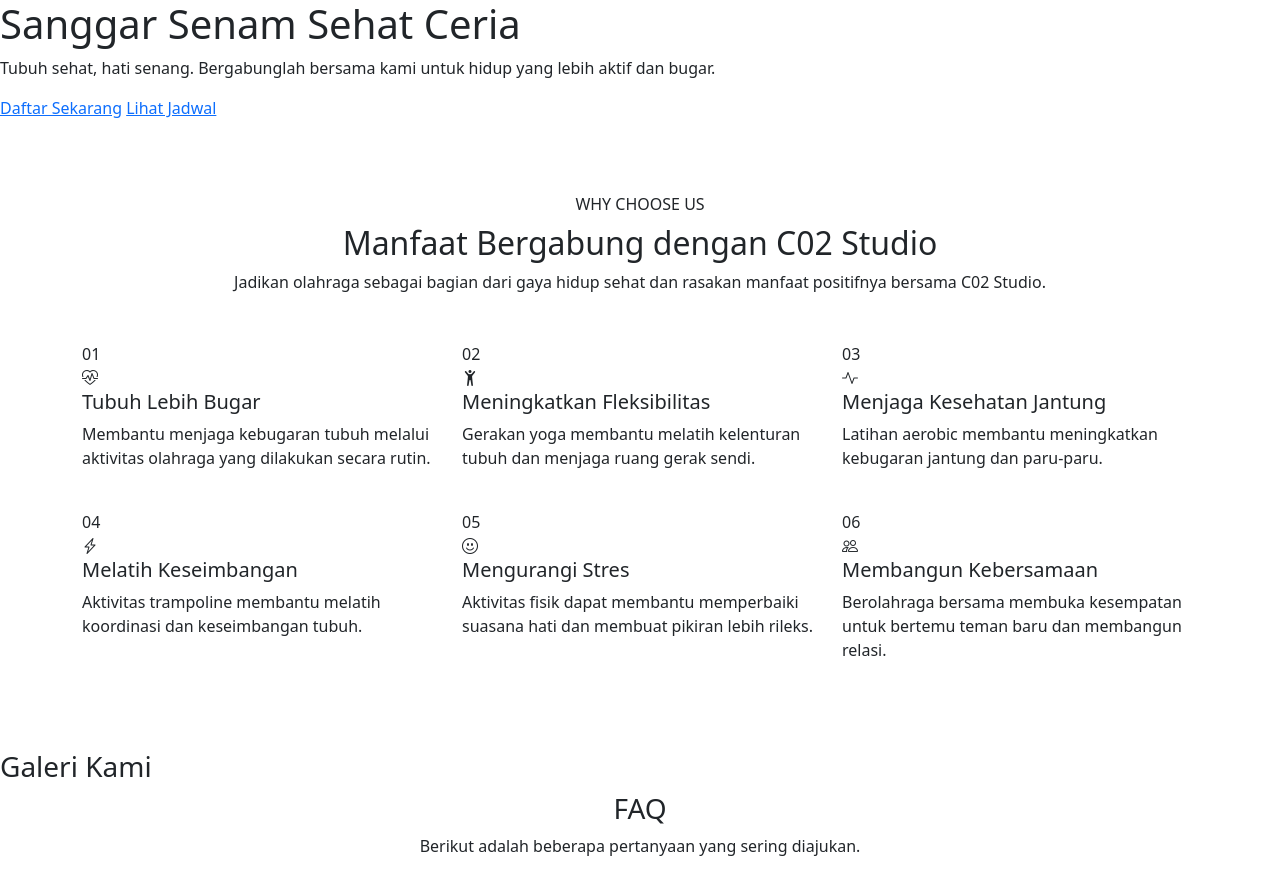
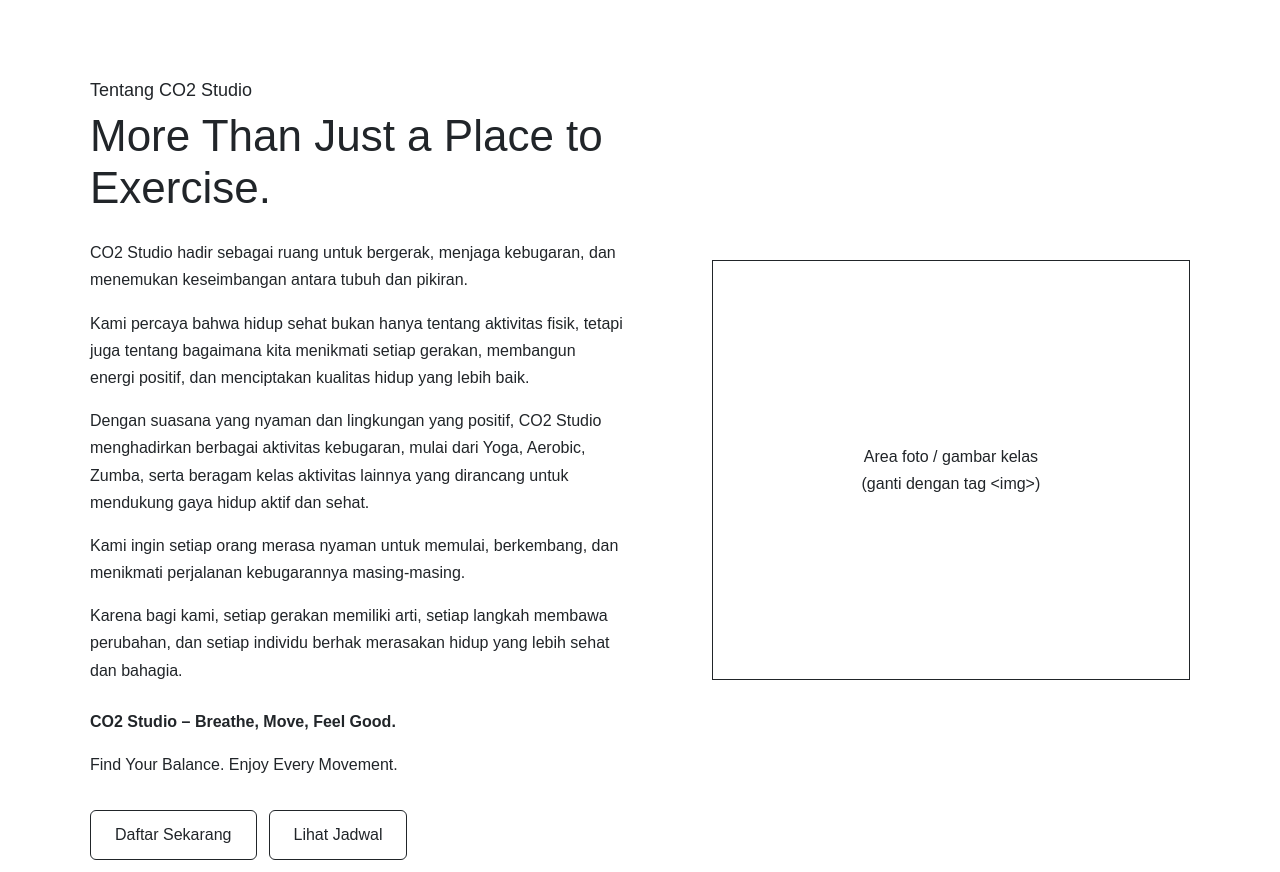
Before and after one commit to DH3M45W4R4/project-c02-studio, a plain HTML site: page index.html in a window 1280 px wide. Shown: the top 872 px of the page. Drawn offline with nearby package versions, Linux system fonts and the light colour scheme.

Commit message:
revisi nie

```diff
--- a/index.html
+++ b/index.html
@@ -12,10 +12,139 @@
 
 <main>
   <section id="hero">
-    <h1>Sanggar Senam Sehat Ceria</h1>
-    <p>Tubuh sehat, hati senang. Bergabunglah bersama kami untuk hidup yang lebih aktif dan bugar.</p>
-    <a href="#daftar">Daftar Sekarang</a>
-    <a href="#jadwal">Lihat Jadwal</a>
+    <style>
+    * {
+      box-sizing: border-box;
+      margin: 0;
+      padding: 0;
+    }
+
+    body {
+      font-family: Arial, Helvetica, sans-serif;
+      line-height: 1.7;
+    }
+
+    /* Hero */
+    .hero {
+      padding: 80px 24px;
+    }
+
+    .hero-container {
+      max-width: 1100px;
+      margin: 0 auto;
+      display: grid;
+      grid-template-columns: 1.2fr 1fr;
+      gap: 48px;
+      align-items: center;
+    }
+
+    /* Kolom teks */
+    .hero-text h2 {
+      font-size: 18px;
+      margin-bottom: 8px;
+    }
+
+    .hero-text h1 {
+      font-size: 44px;
+      line-height: 1.2;
+      margin-bottom: 24px;
+    }
+
+    .hero-text p {
+      margin-bottom: 16px;
+      max-width: 60ch;
+    }
+
+    .hero-text .penutup {
+      font-weight: bold;
+      margin-top: 24px;
+    }
+
+    .tagline {
+      margin-top: 8px;
+    }
+
+    /* Tombol */
+    .hero-buttons {
+      margin-top: 32px;
+      display: flex;
+      gap: 12px;
+      flex-wrap: wrap;
+    }
+
+    .btn {
+      display: inline-block;
+      padding: 12px 24px;
+      text-decoration: none;
+      border: 1px solid;
+    }
+
+    /* Kolom gambar (placeholder) */
+    .hero-image {
+      border: 1px solid;
+      min-height: 420px;
+      display: flex;
+      align-items: center;
+      justify-content: center;
+      text-align: center;
+      padding: 24px;
+    }
+
+    /* Mobile */
+    @media (max-width: 800px) {
+      .hero {
+        padding: 48px 20px;
+      }
+
+      .hero-container {
+        grid-template-columns: 1fr;
+        gap: 32px;
+      }
+
+      .hero-text h1 {
+        font-size: 32px;
+      }
+
+      .hero-image {
+        min-height: 240px;
+        order: -1;
+      }
+    }
+  </style>
+</head>
+<body>
+
+  <section class="hero" id="hero">
+    <div class="hero-container">
+
+      <div class="hero-text">
+        <h2>Tentang CO2 Studio</h2>
+        <h1>More Than Just a Place to Exercise.</h1>
+
+        <p>CO2 Studio hadir sebagai ruang untuk bergerak, menjaga kebugaran, dan menemukan keseimbangan antara tubuh dan pikiran.</p>
+
+        <p>Kami percaya bahwa hidup sehat bukan hanya tentang aktivitas fisik, tetapi juga tentang bagaimana kita menikmati setiap gerakan, membangun energi positif, dan menciptakan kualitas hidup yang lebih baik.</p>
+
+        <p>Dengan suasana yang nyaman dan lingkungan yang positif, CO2 Studio menghadirkan berbagai aktivitas kebugaran, mulai dari Yoga, Aerobic, Zumba, serta beragam kelas aktivitas lainnya yang dirancang untuk mendukung gaya hidup aktif dan sehat.</p>
+
+        <p>Kami ingin setiap orang merasa nyaman untuk memulai, berkembang, dan menikmati perjalanan kebugarannya masing-masing.</p>
+
+        <p>Karena bagi kami, setiap gerakan memiliki arti, setiap langkah membawa perubahan, dan setiap individu berhak merasakan hidup yang lebih sehat dan bahagia.</p>
+
+        <p class="penutup">CO2 Studio – Breathe, Move, Feel Good.</p>
+        <p class="tagline">Find Your Balance. Enjoy Every Movement.</p>
+
+        <div class="hero-buttons">
+          <a href="#daftar" class="btn">Daftar Sekarang</a>
+          <a href="#jadwal" class="btn">Lihat Jadwal</a>
+        </div>
+      </div>
+
+      <div class="hero-image">
+        Area foto / gambar kelas<br>(ganti dengan tag &lt;img&gt;)
+      </div>
+
+    </div>
   </section>
 <section id="manfaat" class="benefits-section py-5">
   <div class="container py-lg-4">
```
